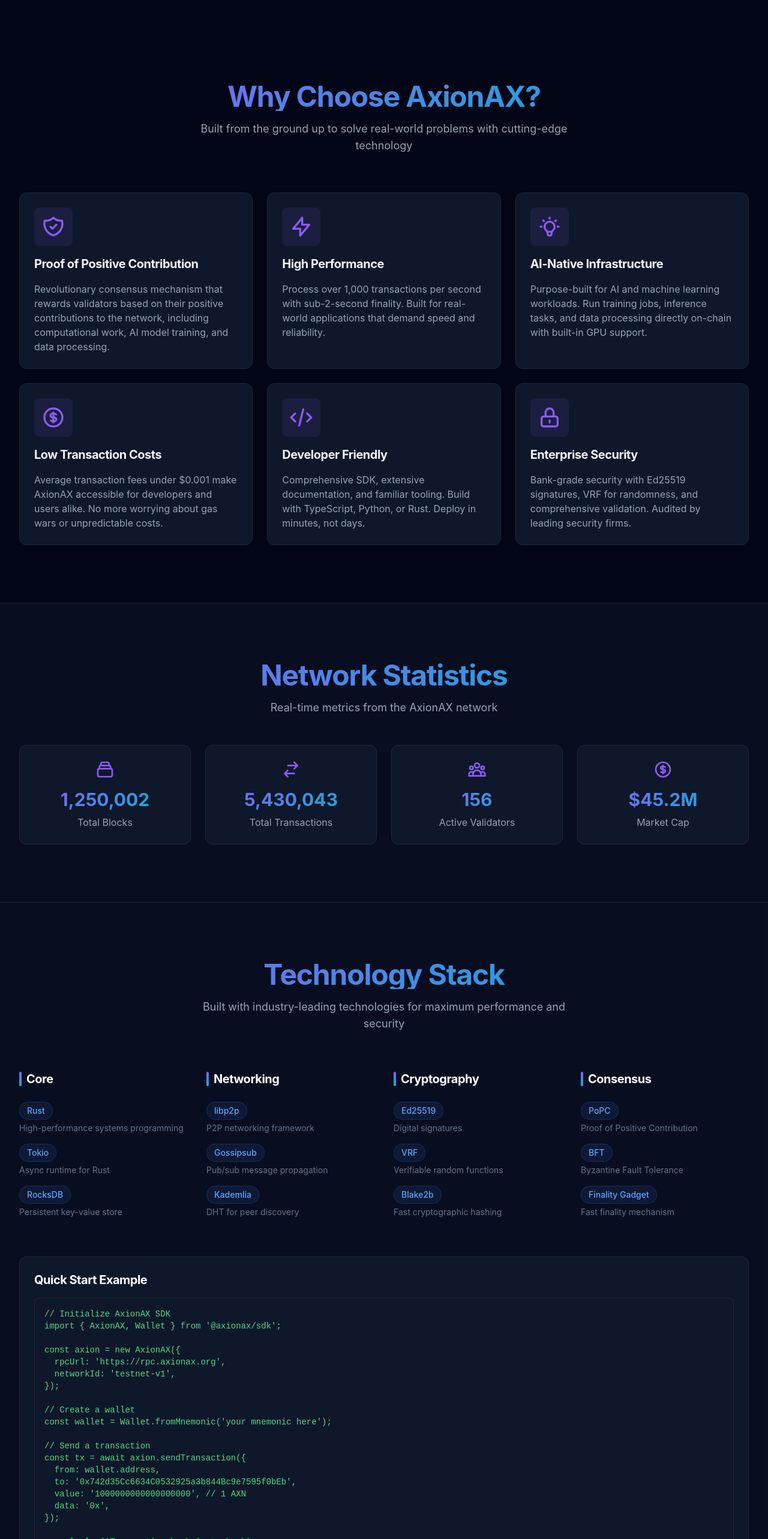
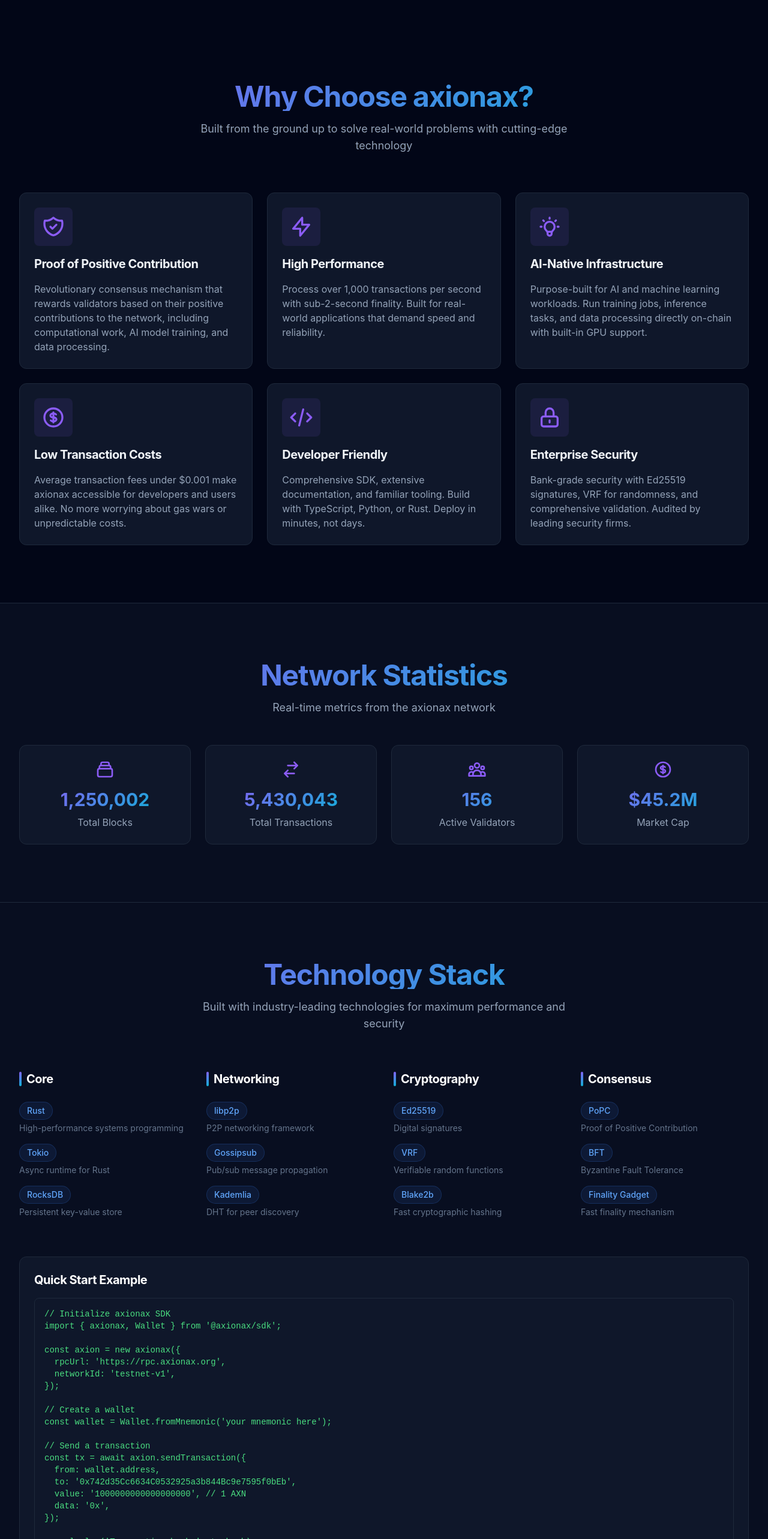
Before and after one commit to axionaxprotocol/axionax-web, a Next.js app: page / in a window 1280 px wide. Shown: the part 780-3346 px from the top of the page at 60% size. Built offline with nearby package versions, Linux system fonts and the light colour scheme.

Commit message:
fix: Update branding from 'AxionAX' to 'axionax' for consistency

```diff
--- a/src/app/docs/page.tsx
+++ b/src/app/docs/page.tsx
@@ -50,7 +50,7 @@ export default function Docs() {
         <div className="mb-8">
           <h1 className="text-4xl font-bold gradient-text mb-4">Documentation</h1>
           <p className="text-dark-400 text-lg">
-            Everything you need to build on AxionAX
+            Everything you need to build on axionax
           </p>
         </div>
 
@@ -87,7 +87,7 @@ export default function Docs() {
             </div>
             <h3 className="text-xl font-bold mb-2">Quick Start</h3>
             <p className="text-white/80 mb-4">
-              Get started with AxionAX in under 5 minutes
+              Get started with axionax in under 5 minutes
             </p>
             <Link href="#quickstart" className="text-white font-semibold hover:underline">
               Start Building →
@@ -143,9 +143,9 @@ export default function Docs() {
 
               <h3 className="text-xl font-semibold mb-4">2. Connect to Testnet</h3>
               <div className="code-block mb-6">
-                <pre>{`import { AxionAXClient } from '@axionax/sdk';
+                <pre>{`import { axionaxClient } from '@axionax/sdk';
 
-const client = new AxionAXClient({
+const client = new axionaxClient({
   network: 'testnet',
   endpoint: 'https://rpc.testnet.axionax.io'
 });
--- a/src/app/explorer/page.tsx
+++ b/src/app/explorer/page.tsx
@@ -12,7 +12,7 @@ export default function Explorer() {
         <div className="mb-8">
           <h1 className="text-4xl font-bold gradient-text mb-4">Block Explorer</h1>
           <p className="text-dark-400 text-lg">
-            Explore blocks, transactions, and addresses on the AxionAX testnet
+            Explore blocks, transactions, and addresses on the axionax testnet
           </p>
         </div>
 
--- a/src/app/faucet/page.tsx
+++ b/src/app/faucet/page.tsx
@@ -103,7 +103,7 @@ export default function Faucet() {
                 <div className="flex items-start gap-3">
                   <div className="text-primary-500 mt-1">•</div>
                   <div>
-                    <strong className="text-white">Network:</strong> AxionAX Testnet
+                    <strong className="text-white">Network:</strong> axionax Testnet
                   </div>
                 </div>
                 <div className="flex items-start gap-3">
--- a/src/app/layout.tsx
+++ b/src/app/layout.tsx
@@ -2,7 +2,7 @@ import type { Metadata } from 'next'
 import './globals.css'
 
 export const metadata: Metadata = {
-  title: 'AxionAX Protocol',
+  title: 'axionax Protocol',
   description: 'Layer-1 blockchain for decentralized compute',
 }
 
--- a/src/components/home/Features.tsx
+++ b/src/components/home/Features.tsx
@@ -32,7 +32,7 @@ export default function Features() {
     },
     {
       title: 'Low Transaction Costs',
-      description: 'Average transaction fees under $0.001 make AxionAX accessible for developers and users alike. No more worrying about gas wars or unpredictable costs.',
+      description: 'Average transaction fees under $0.001 make axionax accessible for developers and users alike. No more worrying about gas wars or unpredictable costs.',
       icon: (
         <svg className="w-10 h-10" fill="none" stroke="currentColor" viewBox="0 0 24 24">
           <path strokeLinecap="round" strokeLinejoin="round" strokeWidth={2} d="M12 8c-1.657 0-3 .895-3 2s1.343 2 3 2 3 .895 3 2-1.343 2-3 2m0-8c1.11 0 2.08.402 2.599 1M12 8V7m0 1v8m0 0v1m0-1c-1.11 0-2.08-.402-2.599-1M21 12a9 9 0 11-18 0 9 9 0 0118 0z" />
@@ -63,7 +63,7 @@ export default function Features() {
     <section className="section">
       <div className="container-custom">
         <div className="text-center mb-16">
-          <h2 className="gradient-text mb-4">Why Choose AxionAX?</h2>
+          <h2 className="gradient-text mb-4">Why Choose axionax?</h2>
           <p className="text-dark-400 text-lg max-w-2xl mx-auto">
             Built from the ground up to solve real-world problems with cutting-edge technology
           </p>
--- a/src/components/home/Statistics.tsx
+++ b/src/components/home/Statistics.tsx
@@ -71,7 +71,7 @@ export default function Statistics() {
       <div className="container-custom">
         <div className="text-center mb-12">
           <h2 className="gradient-text mb-4">Network Statistics</h2>
-          <p className="text-dark-400 text-lg">Real-time metrics from the AxionAX network</p>
+          <p className="text-dark-400 text-lg">Real-time metrics from the axionax network</p>
         </div>
 
         <div className="grid grid-cols-1 md:grid-cols-2 lg:grid-cols-4 gap-6">
--- a/src/components/home/Technology.tsx
+++ b/src/components/home/Technology.tsx
@@ -78,10 +78,10 @@ export default function Technology() {
         <div className="mt-16 card-hover">
           <h3 className="text-xl font-bold text-white mb-4">Quick Start Example</h3>
           <pre className="code-block">
-            <code className="text-green-400">{`// Initialize AxionAX SDK
-import { AxionAX, Wallet } from '@axionax/sdk';
+            <code className="text-green-400">{`// Initialize axionax SDK
+import { axionax, Wallet } from '@axionax/sdk';
 
-const axion = new AxionAX({
+const axion = new axionax({
   rpcUrl: 'https://rpc.axionax.org',
   networkId: 'testnet-v1',
 });
--- a/src/components/layout/Footer.tsx
+++ b/src/components/layout/Footer.tsx
@@ -39,7 +39,7 @@ export default function Footer() {
               <div className="w-8 h-8 bg-gradient-primary rounded-lg flex items-center justify-center font-bold text-white">
                 AX
               </div>
-              <span className="text-xl font-bold gradient-text">AxionAX</span>
+              <span className="text-xl font-bold gradient-text">axionax</span>
             </Link>
             <p className="text-dark-400 text-sm">
               High-performance Layer-1 blockchain for decentralized compute and AI workloads.
@@ -122,7 +122,7 @@ export default function Footer() {
         {/* Bottom Bar */}
         <div className="pt-8 border-t border-dark-800 flex flex-col md:flex-row justify-between items-center space-y-4 md:space-y-0">
           <p className="text-dark-500 text-sm">
-            © {new Date().getFullYear()} AxionAX Protocol. All rights reserved.
+            © {new Date().getFullYear()} axionax Protocol. All rights reserved.
           </p>
           <div className="flex space-x-6">
             <a
```
